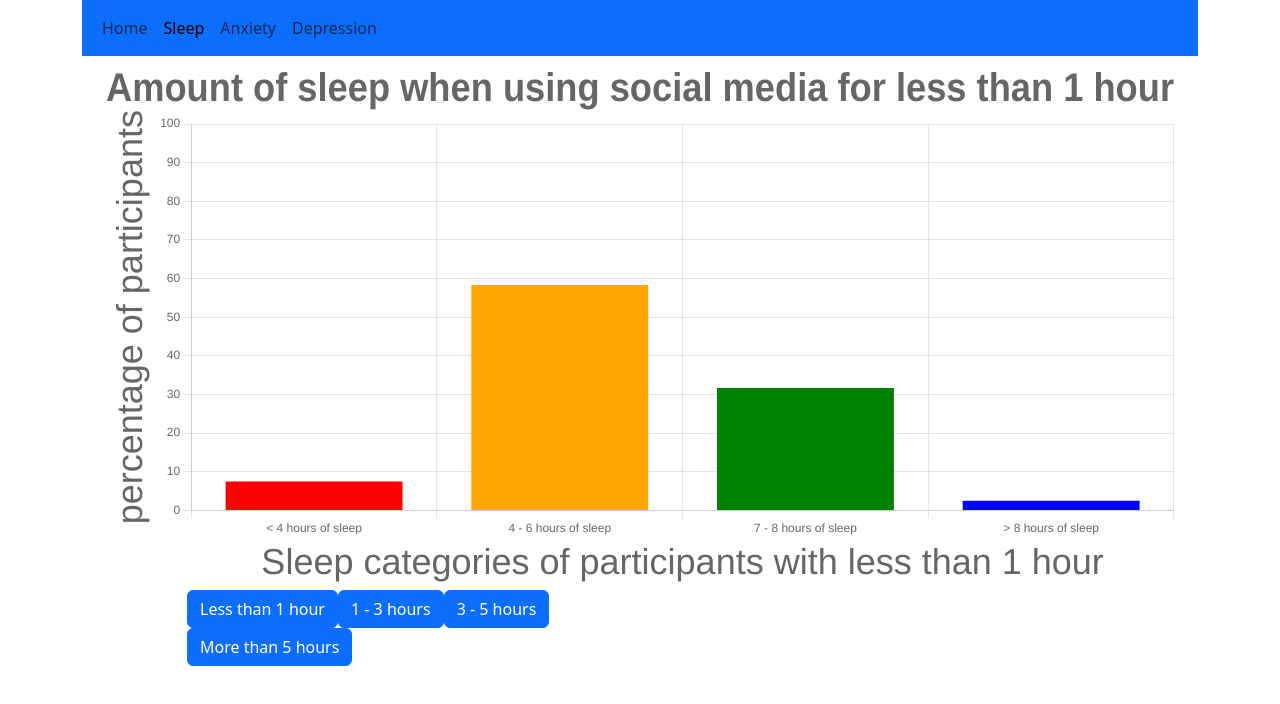
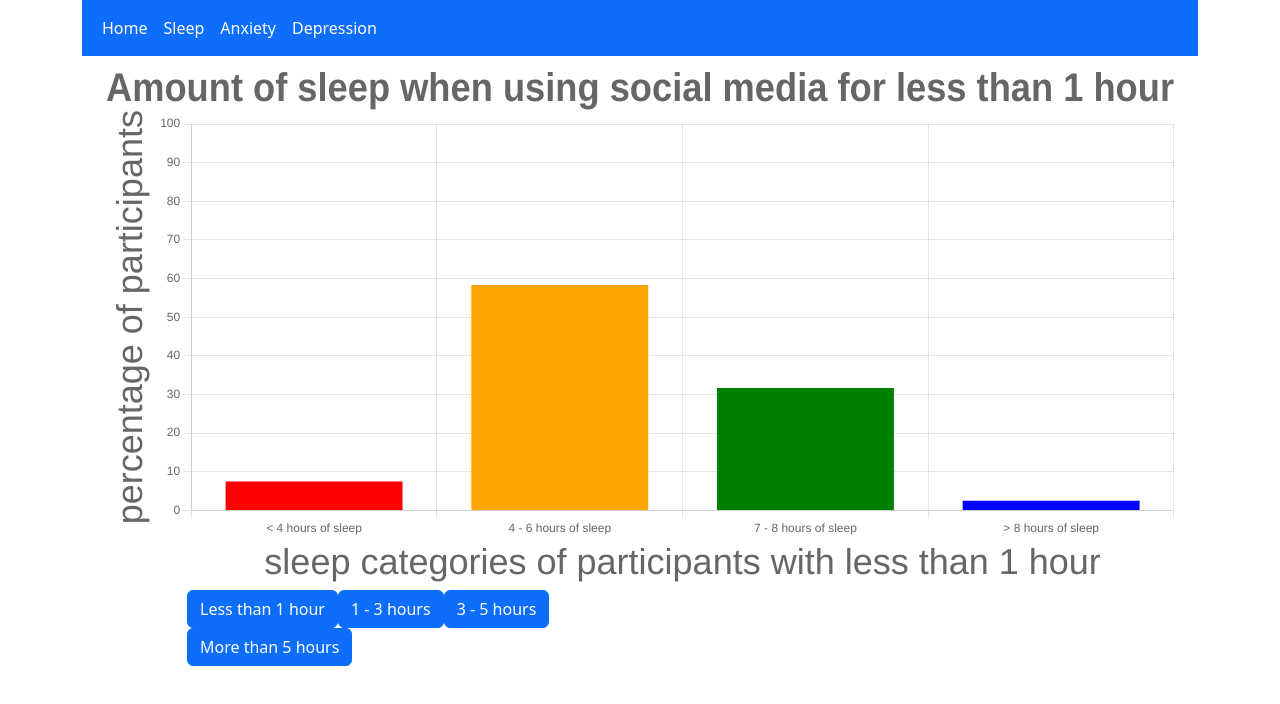
Before and after one commit to henryswain/honors-contract, a Vue app: page / in a window 1280 px wide. Both pictures are taken after a click on the link "Sleep". Shown: the top 704 px of the page. Built offline with nearby package versions, Linux system fonts and the light colour scheme.

Commit message:
updated styling for improved usability, fixed bug with labels, updated README.md

```diff
--- a/src/Anxiety.vue
+++ b/src/Anxiety.vue
@@ -267,7 +267,7 @@ function showData(parsedData) {
     <BarChart_Sleep_And_SocialMedia
       :labels="labelsforAnxiety"
       :datasets="filteredChartData"
-      :chartLabel="amountOfSocMediaUse"
+      chartLabel="anxiety"
       :amount="amountOfSocMediaUse"
     />
     <div class="row">
--- a/src/App.vue
+++ b/src/App.vue
@@ -22,10 +22,10 @@
           <div class="collapse navbar-collapse" id="navbarNavAltMarkup">
             <div class="navbar-nav">
 
-              <a :class="{'nav-link active': current == 'Home', 'nav-link': current != 'Home'}" aria-current="page" @click="current = 'Home'">Home</a>
-              <a :class="{'nav-link active': current == 'Sleep', 'nav-link': current != 'Sleep'}" aria-current="page" @click="current = 'Sleep'">Sleep</a>
-              <a :class="{'nav-link active': current == 'Anxiety', 'nav-link': current != 'Anxiety'}" aria-current="page" @click="current = 'Anxiety'">Anxiety</a>
-              <a :class="{'nav-link active': current == 'Depression', 'nav-link': current != 'Depression'}" aria-current="page" @click="current = 'Depression'">Depression</a>
+              <a :class="{'nav-link active': current == 'Home', 'nav-link': current != 'Home'}" aria-current="page" @click="current = 'Home'" style="cursor: pointer; color: white">Home</a>
+              <a :class="{'nav-link active': current == 'Sleep', 'nav-link': current != 'Sleep'}" aria-current="page" @click="current = 'Sleep'" style="cursor: pointer; color: white">Sleep</a>
+              <a :class="{'nav-link active': current == 'Anxiety', 'nav-link': current != 'Anxiety'}" aria-current="page" @click="current = 'Anxiety'" style="cursor: pointer; color: white">Anxiety</a>
+              <a :class="{'nav-link active': current == 'Depression', 'nav-link': current != 'Depression'}" aria-current="page" @click="current = 'Depression'" style="cursor: pointer; color: white">Depression</a>
             </div>
           </div>
         </div>
--- a/src/Depression.vue
+++ b/src/Depression.vue
@@ -267,7 +267,7 @@
     <BarChart_Sleep_And_SocialMedia
       :labels="labelsforDepression"
       :datasets="filteredChartData"
-      :chartLabel="amountOfSocMediaUse"
+      chartLabel="depression"
       :amount="amountOfSocMediaUse"
     />
     <div class="row">
--- a/src/Sleep.vue
+++ b/src/Sleep.vue
@@ -267,7 +267,7 @@ function showData(parsedData) {
     <BarChart_Sleep_And_SocialMedia
       :labels="labelsforSleep"
       :datasets="filteredChartData"
-
+      chartLabel="sleep"
       :amount="amountOfSocMediaUse"
     />
     <div class="row">
--- a/src/components/BarChart_Sleep_And_SocialMedia.vue
+++ b/src/components/BarChart_Sleep_And_SocialMedia.vue
@@ -9,7 +9,7 @@
     const props = defineProps({
         labels: Array, // x-axis labels
         datasets: Array, // data to be displayed
-        //chartLabel: String, // chart label
+        chartLabel: String, // chart label
         amount: String
 
     });
@@ -44,7 +44,7 @@
                         x: {
                             title: {
                                 display: true,
-                                text: `Sleep categories of participants with ${props.amount}`,
+                                text: `${props.chartLabel} categories of participants with ${props.amount}`,
                                 font: {
                                     size: 36
                                 }
@@ -74,7 +74,7 @@
                         },
                         title: {
                             display: true,
-                            text: `Amount of sleep when using social media for ${props.amount}`,
+                            text: `Amount of ${props.chartLabel} when using social media for ${props.amount}`,
                             font: {
                                 size: 40
                             }
@@ -106,8 +106,8 @@
     async function updateChart() {
         // updates data for chart and re-renders
         chartObj.data.datasets = props.datasets;
-        chartObj.options.scales.x.title.text = `Sleep categories of participants with ${props.amount}`;
-        chartObj.options.plugins.title.text = `Amount of sleep when using social media for ${props.amount}`;
+        chartObj.options.scales.x.title.text = `${props.chartLabel} categories of participants with ${props.amount}`;
+        chartObj.options.plugins.title.text = `Amount of ${props.chartLabel} when using social media for ${props.amount}`;
         chartObj.update();
     }
 
```
Also changed, not shown: src/assets/bangladesh-app-demonstration.gif (added), 1 other file (tests, documents, lock files or other folders).
